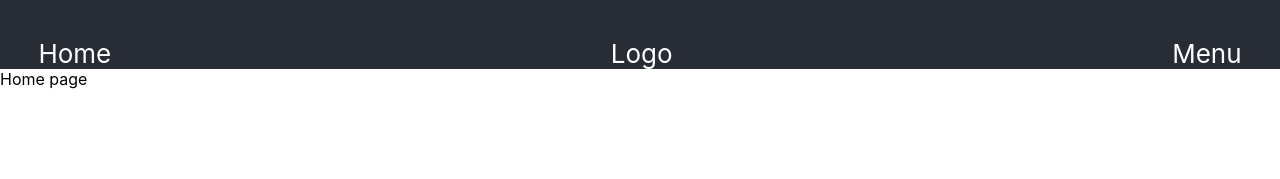
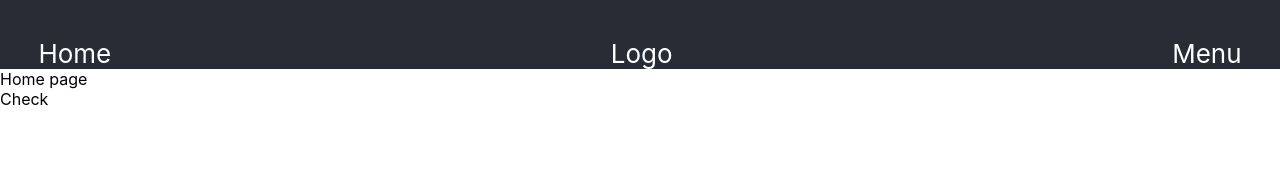
Before and after one commit to escttsalo/comic-viewer, a React (Create React App) app: page / in a window 1280 px wide. Shown: the top 179 px of the page. Built offline with nearby package versions, Linux system fonts and the light colour scheme.

Commit message:
abstract navigation plus some tweaks

```diff
--- a/src/App.js
+++ b/src/App.js
@@ -1,21 +1,23 @@
 import './App.css';
 import React from 'react';
+
+//components
+import Navigation from './components/Navigation';
 
 function App() {
   return (
     <div className="App">
       <header className="App-header">
-        <nav>
-          <span>Home</span>
-          <span>Logo</span>
-          <span>Menu</span>
-        </nav>
+        <Navigation />
       </header>
       <section>
         <div>
           Home page
         </div>
       </section>
+      <footer>
+        Check
+      </footer>
     </div>
   );
 }
--- /dev/null
+++ b/src/components/Navigation.js
@@ -0,0 +1,11 @@
+import React from 'react';
+
+export default function Navigation(){
+    return (
+        <nav>
+            <span>Home</span>
+            <span>Logo</span>
+            <span>Menu</span>
+        </nav>
+    )
+}
```
